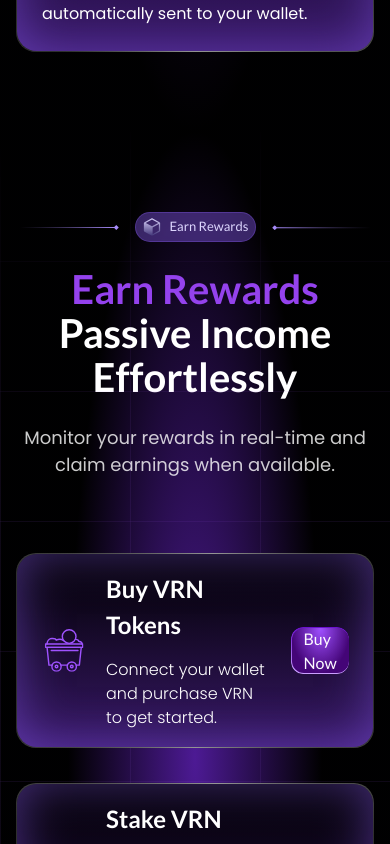
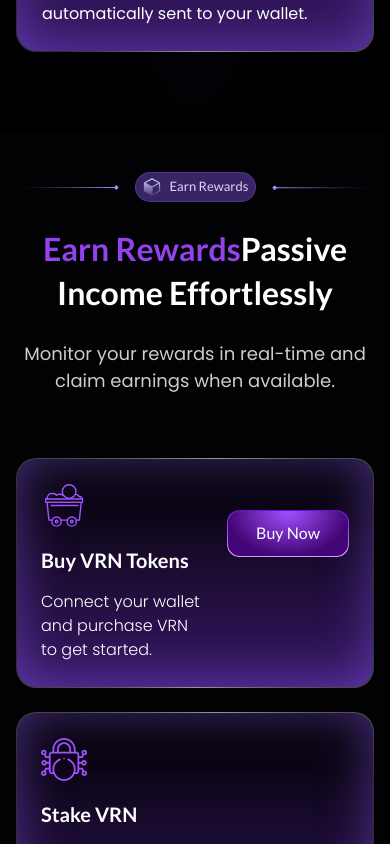
Before and after one commit to vikramkumartejani/VORN-AI, a Next.js app: page /ai-utility in a window 390 px wide. Shown: the part 6200-7044 px from the top of the page. Built offline with nearby package versions, Linux system fonts and the light colour scheme; what @amcharts/amcharts4 would draw is missing.

Commit message:
'update'

```diff
--- a/app/[lang]/page.js
+++ b/app/[lang]/page.js
@@ -53,7 +53,7 @@ const Home = () => {
       {/* <RoadMap /> */}
       {/* <Tokenomics /> */}
       <BuiltOn />
-      {/* <FAQ /> */}
+      <FAQ />
       <Footer />
     </I18nextProvider>
   );
--- a/app/components/Home/EarnRewards.js
+++ b/app/components/Home/EarnRewards.js
@@ -28,29 +28,12 @@ export default function EarnRewards() {
   ];
 
   return (
-    <div
-      className="min-h-screen bg-black px-4 md:px-5 py-20 relative overflow-hidden"
-      style={{
-        background: `radial-gradient(32.52% 50% at 50% 50%, rgba(132, 45, 255, 0.58) 0%, rgba(2, 1, 3, 0.25) 100%), linear-gradient(0deg, #000000, #000000)`,
-      }}
-    >
+    <div className=" bg-black px-4 md:px-5 py-10 md:py-20 relative overflow-hidden earn-reward">
       {/* Grid Background Layer */}
-      <div
-        className="absolute inset-0 pointer-events-none"
-        style={{
-          backgroundImage: `linear-gradient(0deg, rgba(162, 90, 240, 0.3) 1px, transparent 1px),
-                      linear-gradient(90deg, rgba(163, 90, 240, 0.3) 1px, transparent 1px)`,
-          backgroundSize: "130px 130px",
-          maskImage:
-            "radial-gradient(circle, rgba(0,0,0,1) 50%, rgba(0,0,0,0) 100%)",
-          opacity: 0.3,
-        }}
-      />
+      <div className="absolute inset-0 pointer-events-none earn-reward-bg"/>
       <SectionHeading text={t("home.earnRewards.title.start")} />
-      <h1 className="my-[25px] text-[40px] leading-[44px] font-bold text-white text-center">
-        <span className="text-[#9442ED]">
-          {t("home.earnRewards.title.start")}
-        </span>{" "}
+      <h1 className="my-[25px] text-[32px] md:text-[40px] leading-[44px] font-bold text-white text-center">
+        <span className="text-[#9442ED]"> {t("home.earnRewards.title.start")}</span>
         {t("home.earnRewards.title.end")}
       </h1>
       <p className="text-center text-[18px] leading-[27px] font-normal font-poppins text-white/80 max-w-[811px] mx-auto">
@@ -58,7 +41,7 @@ export default function EarnRewards() {
       </p>
 
       {/* Cards Section */}
-      <div className="max-w-[1236px] mx-auto space-y-[35px] mt-[75px]">
+      <div className="max-w-[1236px] mx-auto space-y-6 md:space-y-[35px] pt-16 xl:mt-[75px]">
         {cardData.map((card, index) => (
           <div
             key={index}
@@ -69,14 +52,14 @@ export default function EarnRewards() {
             }}
           >
             <div
-              className="rounded-[20px] px-[24px] py-[17px] min-h-[126px] flex items-center justify-between gap-6 w-full h-full flex-1"
+              className="rounded-[20px] px-[24px] py-[25px] md:py-[17px] min-h-[126px] flex items-center justify-between gap-6 w-full h-full flex-1"
               style={{
                 background: "linear-gradient(180deg, #000000 0%, #371866 100%)",
                 boxShadow: "0px 0px 50px 0px #8B5CF680 inset",
                 backdropFilter: "blur(10px)",
               }}
             >
-              <div className="flex items-center gap-[18px]">
+              <div className="flex md:items-center gap-[18px] md:flex-row flex-col">
                 <Image
                   src={card.icon}
                   alt={card.title}
@@ -84,7 +67,7 @@ export default function EarnRewards() {
                   height={44}
                 />
                 <div>
-                  <h2 className="text-[24px] font-bold text-white mb-[15px]">
+                  <h2 className="text-[20px] md:text-[24px] font-bold text-white mb-[15px]">
                     {card.title}
                   </h2>
                   <p className="text-white font-poppins font-[300] text-[16px] whitespace-pre-line">
@@ -97,7 +80,7 @@ export default function EarnRewards() {
                   href="/staking"
                   translationKey={card.buttonText}
                   paddingx="px-[28.5px]"
-                  extraClass="h-[47px]"
+                  extraClass="h-[47px] text-nowrap md:-mt-0 -mt-20 min-w-[122px]"
                 />
               )}
             </div>
--- a/app/components/Home/FAQ.js
+++ b/app/components/Home/FAQ.js
@@ -39,24 +39,23 @@ export default function FAQ() {
 
   return (
     <div
-      className="min-h-screen bg-black px-4 md:px-5 pt-20 pb-[120px] relative"
+      className="px-4 md:px-5 pt-[40px] md:pt-20 pb-[83px] md:pb-[120px] relative"
       style={{
         background: `radial-gradient(32.52% 50% at 50% 50%, rgba(132, 45, 255, 0.25) 0%, rgba(2, 1, 3, 0.25) 100%)`,
       }}
     >
       <SectionHeading text={t("home.faqs.title")} />
-      <h1 className="my-[25px] text-[40px] leading-[44px] font-bold text-white text-center">
+      <h1 className="my-[25px] text-[32px] md:text-[40px] leading-[44px] font-bold text-white text-center">
         {t("home.faqs.subtitle")}
       </h1>
-      <div className="max-w-[1090px] mx-auto space-y-4 mt-[60px]">
+      <div className="max-w-[1090px] mx-auto space-y-4 mt-8 md:mt-[60px]">
         {FAQData.map((faq, index) => {
           const isOpen = openIndex === index;
 
           return (
             <div
               key={index}
-              className={`rounded-2xl px-[36px] py-[16px] transition-all duration-500 ease-in-out ${
-                isOpen ? "bg-purple-900/20" : "bg-purple-900/10"
+              className={`rounded-2xl p-[15px] md:px-[36px] md:py-[16px] transition-all duration-500 ease-in-out ${isOpen ? "bg-purple-900/20" : "bg-purple-900/10"
                 } backdrop-blur-xl overflow-hidden cursor-pointer border border-[#7E0ADB]`}
               style={
                 isOpen
@@ -75,36 +74,27 @@ export default function FAQ() {
                 <span className="text-white text-[18px] leading-[27px] font-semibold font-poppins">
                   {t(faq.question)}
                 </span>
-                {/* <IoIosArrowDown
-                  className={`w-[30px] h-[30px] text-purple-400 transition-transform duration-300 ${
-                    isOpen ? "rotate-180" : ""
-                  }`}
-                /> */}
-                <div  className={`transition-transform duration-300 ${
-                    isOpen ? "" : "rotate-180"
+                <div className={`transition-transform duration-300 ${isOpen ? "" : "rotate-180"
                   }`}>
                   <Image src='/assets/icons/faq-arrow.svg' alt="faq-arrow" width={24} height={24} />
                 </div>
               </button>
 
               <div
-                className={`transition-all duration-500 ease-in-out ${
-                  isOpen
+                className={`transition-all duration-500 ease-in-out ${isOpen
                     ? "pt-[14px] max-h-[500px] opacity-100"
                     : "max-h-0 opacity-0"
                   }`}
               >
-                <div className="text-white/80 text-[18px] leading-[27px] font-poppins pr-5">
+                <div className="text-white/80 text-base md:text-[18px] leading-[27px] font-poppins pr-5">
                   {t(faq.answer)}
                 </div>
               </div>
 
               {/* Border and Glow Effect */}
               <div
-                className={`absolute inset-0 rounded-2xl transition-opacity duration-300 ${
-                  isOpen || "hover:opacity-100"
-                } ${
-                  isOpen ? "opacity-100" : "opacity-0"
+                className={`absolute inset-0 rounded-2xl transition-opacity duration-300 ${isOpen || "hover:opacity-100"
+                  } ${isOpen ? "opacity-100" : "opacity-0"
                   } border border-purple-500/30 shadow-[0_0_15px_-3px_rgba(147,51,234,0.3)] pointer-events-none`}
               />
 
--- a/app/globals.css
+++ b/app/globals.css
@@ -41,6 +41,44 @@ html {
 
 .animate-pulse-shadow {
   animation: pulseShadow 2s infinite ease-in-out;
+}
+
+/* Earn Reward */
+.earn-reward {
+  background: radial-gradient(
+      32.52% 50% at 50% 50%,
+      rgba(132, 45, 255, 0.58) 0%,
+      rgba(2, 1, 3, 0.25) 100%
+    ),
+    linear-gradient(0deg, #000000, #000000);
+}
+
+.earn-reward-bg {
+  background-image: linear-gradient(
+      0deg,
+      rgba(162, 90, 240, 0.3) 1px,
+      transparent 1px
+    ),
+    linear-gradient(90deg, rgba(163, 90, 240, 0.3) 1px, transparent 1px);
+  background-size: 130px 130px;
+  mask-image: radial-gradient(
+    circle,
+    rgba(0, 0, 0, 1) 50%,
+    rgba(0, 0, 0, 0) 100%
+  );
+  opacity: 0.3;
+}
+
+@media screen and (max-width: 900px) {
+  .earn-reward{
+    background: none;
+  }
+  .earn-reward-bg {
+    background-image: none;
+    background-size:none;
+    mask-image: none;
+    /* opacity: ; */
+  }
 }
 
 /* Staking */
@@ -118,6 +156,7 @@ html {
   width: 530px;
   height: 2256px;
 }
+
 @media (max-width: 1536px) {
   .svg-container {
     width: 530px;
```
Lines whose indentation alone changed are shown as unchanged.
